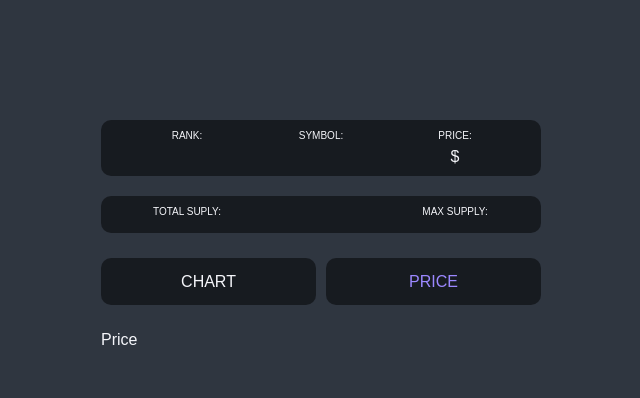
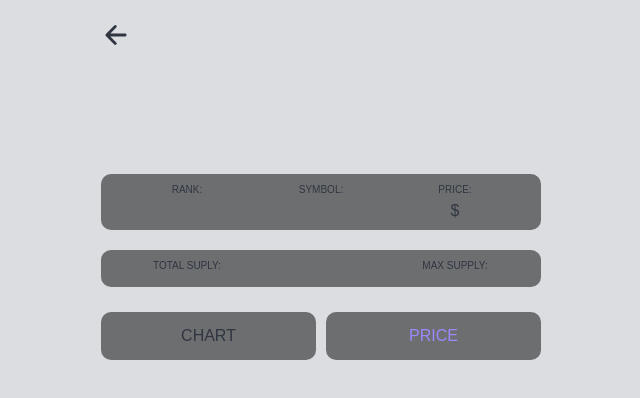
Before and after one commit to aeuna/crypto-tracker, a React (Create React App) app: page /1/price in a window 1280 px wide. Shown: the top 398 px of the page, without its empty margins (319-959 px from the left). Built offline with nearby package versions, Linux system fonts and the light colour scheme; no server answers.

Commit message:
React JS Challenge Crypto Tracker

```diff
--- a/package.json
+++ b/package.json
@@ -15,6 +15,7 @@
     "react-apexcharts": "^1.3.9",
     "react-dom": "^17.0.2",
     "react-helmet": "^6.1.0",
+    "react-icons": "^4.3.1",
     "react-query": "^3.34.12",
     "react-router-dom": "^5.3.0",
     "react-scripts": "5.0.0",
--- a/src/App.tsx
+++ b/src/App.tsx
@@ -1,6 +1,8 @@
-import { createGlobalStyle } from 'styled-components';
+import { createGlobalStyle, ThemeProvider } from 'styled-components';
 import Router from './Router';
 import { ReactQueryDevtools } from 'react-query/devtools';
+import { lightTheme, darkTheme } from './theme';
+import { useState } from 'react';
 
 const GlobalStyle = createGlobalStyle`
 @import url('https://fonts.googleapis.com/css2?family=Source+Sans+Pro:wght@300;400&display=swap');
@@ -64,11 +66,15 @@ a {
 `;
 
 function App() {
+  const [isDark, setIsDark] = useState(false);
+  const toggleDark = () => setIsDark((current) => !current);
   return (
     <>
-      <GlobalStyle />
-      <Router />
-      <ReactQueryDevtools initialIsOpen={true} />
+      <ThemeProvider theme={isDark ? darkTheme : lightTheme}>
+        <GlobalStyle />
+        <Router toggleDark={toggleDark} isDark={isDark} />
+        <ReactQueryDevtools initialIsOpen={true} />
+      </ThemeProvider>
     </>
   );
 }
--- a/src/Router.tsx
+++ b/src/Router.tsx
@@ -2,15 +2,20 @@ import { BrowserRouter, Route, Switch } from 'react-router-dom';
 import Coin from './routes/Coin';
 import Coins from './routes/Conis';
 
-function Router() {
+interface IRouterProps {
+  toggleDark: () => void;
+  isDark: boolean;
+}
+
+function Router({ toggleDark, isDark }: IRouterProps) {
   return (
-    <BrowserRouter>
+    <BrowserRouter basename={process.env.PUBLIC_URL}>
       <Switch>
         <Route path="/:coinId">
-          <Coin />
+          <Coin isDark={isDark} />
         </Route>
         <Route path="/">
-          <Coins />
+          <Coins toggleDark={toggleDark} isDark={isDark} />
         </Route>
       </Switch>
     </BrowserRouter>
--- a/src/index.tsx
+++ b/src/index.tsx
@@ -1,18 +1,14 @@
 import React from 'react';
 import ReactDOM from 'react-dom';
-import { ThemeProvider } from 'styled-components';
 import { QueryClient, QueryClientProvider } from 'react-query';
 import App from './App';
-import { theme } from './theme';
 
 const queryClient = new QueryClient();
 
 ReactDOM.render(
   <React.StrictMode>
     <QueryClientProvider client={queryClient}>
-      <ThemeProvider theme={theme}>
-        <App />
-      </ThemeProvider>
+      <App />
     </QueryClientProvider>
   </React.StrictMode>,
   document.getElementById('root')
--- a/src/routes/Chart.tsx
+++ b/src/routes/Chart.tsx
@@ -15,9 +15,10 @@ interface IHistorical {
 
 interface ChartProps {
   coinId: string;
+  isDark: boolean;
 }
 
-function Chart({ coinId }: ChartProps) {
+function Chart({ coinId, isDark }: ChartProps) {
   const { isLoading, data } = useQuery<IHistorical[]>(['ohlcv', coinId], () => fetchCoinHistory(coinId), { refetchInterval: 10000 });
   return (
     <div>
@@ -25,31 +26,26 @@ function Chart({ coinId }: ChartProps) {
         'Loading chart...'
       ) : (
         <ApexChart
-          type="line"
-          series={[{ name: 'Price', data: data?.map((price) => price.close) }]}
+          type="candlestick"
+          series={[
+            {
+              data: data?.map((price) => ({
+                x: price.time_open,
+                y: [price.open.toFixed(2), price.high.toFixed(2), price.low.toFixed(2), price.close.toFixed(2)],
+              })),
+            },
+          ]}
           options={{
-            theme: { mode: 'dark' },
-            chart: { height: 500, width: 500, toolbar: { show: false }, background: 'transparent' },
-            grid: { show: false },
-            stroke: { curve: 'smooth', width: 3 },
+            theme: { mode: isDark ? 'dark' : 'light' },
+            chart: { type: 'candlestick', height: 500, width: 500, toolbar: { show: false }, background: 'transparent' },
+            title: {
+              text: 'Price Chart (open, high, low, close)',
+              align: 'center',
+            },
+            xaxis: {
+              type: 'datetime',
+            },
             yaxis: { show: false },
-            xaxis: {
-              labels: { show: false },
-              axisTicks: { show: false },
-              axisBorder: { show: false },
-              type: 'datetime',
-              categories: data?.map((price) => price.time_close),
-            },
-            colors: ['#0fbcf9'],
-            fill: {
-              type: 'gradient',
-              gradient: { gradientToColors: ['#0be881'], stops: [0, 100] },
-            },
-            tooltip: {
-              y: {
-                formatter: (value) => `$${value.toFixed(2)}`,
-              },
-            },
           }}
         />
       )}
--- a/src/routes/Coin.tsx
+++ b/src/routes/Coin.tsx
@@ -1,4 +1,3 @@
-import { useEffect, useState } from 'react';
 import { Helmet } from 'react-helmet';
 import { useQuery } from 'react-query';
 import { useParams, useLocation, Switch, Route, Link, useRouteMatch } from 'react-router-dom';
@@ -6,6 +5,7 @@ import styled from 'styled-components';
 import { fetchCoinInfo, fetchCoinTickers } from '../api';
 import Chart from './Chart';
 import Price from './Price';
+import { IoArrowBack } from 'react-icons/io5';
 
 const Container = styled.div`
   padding: 0px 20px;
@@ -21,6 +21,7 @@ const Header = styled.header`
 `;
 
 const Title = styled.h1`
+  font-weight: bold;
   font-size: 48px;
   color: ${(props) => props.theme.accentColor};
 `;
@@ -73,6 +74,15 @@ const Tab = styled.span<{ isActive: boolean }>`
   a {
     padding: 7px 0px;
     display: block;
+  }
+`;
+
+const BackIcon = styled(IoArrowBack)`
+  color: ${(props) => props.theme.textColor};
+  margin-top: 20px;
+  &:hover {
+    color: ${(props) => props.theme.accentColor};
+    cursor: pointer;
   }
 `;
 
@@ -139,7 +149,11 @@ interface PriceData {
   };
 }
 
-function Coin() {
+interface ICoinProps {
+  isDark: boolean;
+}
+
+function Coin({ isDark }: ICoinProps) {
   const { coinId } = useParams<RouteParams>();
   const { state } = useLocation<RouteState>();
   const priceMatch = useRouteMatch('/:coinId/price');
@@ -155,6 +169,9 @@ function Coin() {
       <Helmet>
         <title>{state?.name ? state.name : loading ? 'Loading...' : infoData?.name}</title>
       </Helmet>
+      <Link to="/">
+        <BackIcon size="30" />
+      </Link>
       <Header>
         <Title>{state?.name ? state.name : loading ? 'Loading...' : infoData?.name}</Title>
       </Header>
@@ -192,15 +209,15 @@ function Coin() {
               <Link to={`/${coinId}/chart`}>Chart</Link>
             </Tab>
             <Tab isActive={priceMatch !== null}>
-              <Link to={`/${coinId}/price`}>Price</Link>
+              <Link to={{ pathname: `/${coinId}/price` }}>Price</Link>
             </Tab>
           </Tabs>
           <Switch>
             <Route path={`/:coinId/price`}>
-              <Price />
+              <Price USDData={tickersData ? tickersData.quotes.USD : null} />
             </Route>
             <Route path={`/:coinId/chart`}>
-              <Chart coinId={coinId} />
+              <Chart isDark={isDark} coinId={coinId} />
             </Route>
           </Switch>
         </>
--- a/src/routes/Conis.tsx
+++ b/src/routes/Conis.tsx
@@ -1,9 +1,9 @@
-import { useEffect, useState } from 'react';
 import { Link } from 'react-router-dom';
 import styled from 'styled-components';
 import { useQuery } from 'react-query';
 import { fetchCoins } from '../api';
 import { Helmet } from 'react-helmet';
+import { BsSun, BsMoonStars } from 'react-icons/bs';
 
 const Container = styled.div`
   padding: 0px 20px;
@@ -21,10 +21,11 @@ const Header = styled.header`
 const CoinsList = styled.ul``;
 
 const Coin = styled.li`
-  background-color: ${(props) => props.theme.textColor};
-  color: ${(props) => props.theme.bgColor};
+  background-color: ${(props) => props.theme.coinBgColor};
+  color: ${(props) => props.theme.textColor};
   border-radius: 15px;
   margin-bottom: 10px;
+  border: 1px solid #f5f6fa;
   a {
     padding: 20px;
     transition: color 0.2s ease-in;
@@ -39,6 +40,7 @@ const Coin = styled.li`
 `;
 
 const Title = styled.h1`
+  font-weight: bold;
   font-size: 48px;
   color: ${(props) => props.theme.accentColor};
 `;
@@ -54,6 +56,15 @@ const Img = styled.img`
   margin-right: 10px;
 `;
 
+const ThemeIcon = styled.div`
+  float: right;
+  margin-top: 20px;
+  &:hover {
+    color: ${(props) => props.theme.accentColor};
+    cursor: pointer;
+  }
+`;
+
 interface ICoin {
   id: string;
   name: string;
@@ -64,7 +75,12 @@ interface ICoin {
   type: string;
 }
 
-function Coins() {
+interface ICoinsProps {
+  isDark: boolean;
+  toggleDark: () => void;
+}
+
+function Coins({ toggleDark, isDark }: ICoinsProps) {
   const { isLoading, data } = useQuery<ICoin[]>('allCoins', fetchCoins);
 
   return (
@@ -72,9 +88,11 @@ function Coins() {
       <Helmet>
         <title>Coin</title>
       </Helmet>
+      <ThemeIcon>{isDark ? <BsMoonStars onClick={toggleDark} size="27" /> : <BsSun onClick={toggleDark} size="27" />}</ThemeIcon>
       <Header>
         <Title>Coin</Title>
       </Header>
+
       {isLoading ? (
         <Loader>Loading...</Loader>
       ) : (
--- a/src/routes/Price.tsx
+++ b/src/routes/Price.tsx
@@ -1,5 +1,86 @@
-function Price() {
-  return <h1>Price</h1>;
+import styled from 'styled-components';
+
+const Overview = styled.div`
+  display: flex;
+  justify-content: space-between;
+  background-color: rgba(0, 0, 0, 0.5);
+  padding: 10px 20px;
+  border-radius: 10px;
+`;
+
+interface IOverviewItem {
+  color?: string;
+}
+
+const OverviewItem = styled.div<IOverviewItem>`
+  display: flex;
+  flex-direction: column;
+  align-items: center;
+  width: 33%;
+  span:first-child {
+    font-size: 10px;
+    font-weight: 400;
+    text-transform: uppercase;
+    margin-bottom: 5px;
+  }
+  span:nth-child(2) {
+    color: ${(props) => props.color};
+    font-weight: bold;
+  }
+`;
+
+// interface IPriceData {
+//   ath_date: string;
+//   ath_price: number;
+//   market_cap: number;
+//   market_cap_change_24h: number;
+//   percent_change_1h: number;
+//   percent_change_1y: number;
+//   percent_change_6h: number;
+//   percent_change_7d: number;
+//   percent_change_12h: number;
+//   percent_change_15m: number;
+//   percent_change_24h: number;
+//   percent_change_30d: number;
+//   percent_change_30m: number;
+//   percent_from_price_ath: number;
+//   price: number;
+//   volume_24h: number;
+//   volume_24h_change_24h: number;
+// }
+
+function Price({ USDData }: any) {
+  const isNegative = (val: number) => {
+    return val >= 0 ? '#4cd137' : '#EA2027';
+  };
+  return (
+    <>
+      {USDData && (
+        <Overview>
+          <OverviewItem color={isNegative(USDData.percent_change_15m)}>
+            <span>15m</span>
+            <span>{USDData.percent_change_15m}%</span>
+          </OverviewItem>
+          <OverviewItem color={isNegative(USDData.percent_change_30m)}>
+            <span>30m</span>
+            <span>{USDData.percent_change_30m}%</span>
+          </OverviewItem>
+          <OverviewItem color={isNegative(USDData.percent_change_1h)}>
+            <span>1h</span>
+            <span>{USDData.percent_change_1h}%</span>
+          </OverviewItem>
+          <OverviewItem color={isNegative(USDData.percent_change_6h)}>
+            <span>6h</span>
+            <span>{USDData.percent_change_6h}%</span>
+          </OverviewItem>
+          <OverviewItem color={isNegative(USDData.percent_change_12h)}>
+            <span>12h</span>
+            <span>{USDData.percent_change_12h}%</span>
+          </OverviewItem>
+        </Overview>
+      )}
+    </>
+  );
 }
 
 export default Price;
--- a/src/style.d.ts
+++ b/src/style.d.ts
@@ -7,5 +7,6 @@ declare module 'styled-components' {
     textColor: string;
     bgColor: string;
     accentColor: string;
+    coinBgColor: string;
   }
 }
--- a/src/theme.ts
+++ b/src/theme.ts
@@ -1,7 +1,15 @@
 import { DefaultTheme } from 'styled-components';
 
-export const theme: DefaultTheme = {
+export const darkTheme: DefaultTheme = {
   bgColor: '#2f3640',
   textColor: '#f5f6fa',
+  coinBgColor: '#353b48',
   accentColor: '#9c88ff',
 };
+
+export const lightTheme: DefaultTheme = {
+  bgColor: '#dcdde1',
+  textColor: '#2f3640',
+  coinBgColor: '#f5f6fa',
+  accentColor: '#9c88ff',
+};
```
Also changed, not shown: 1 other file (tests, documents, lock files or other folders).
